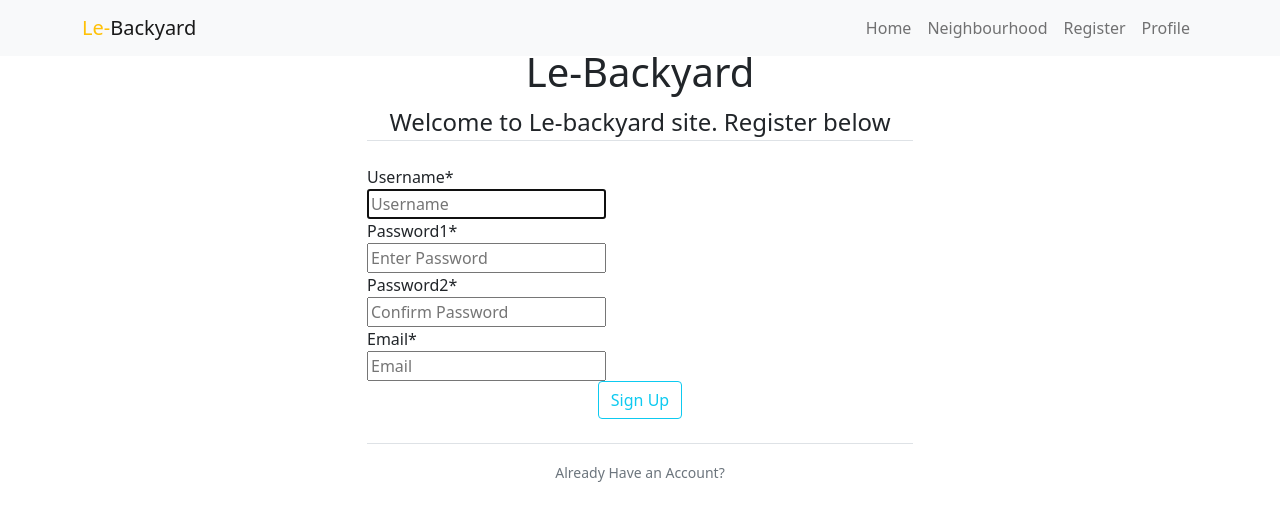
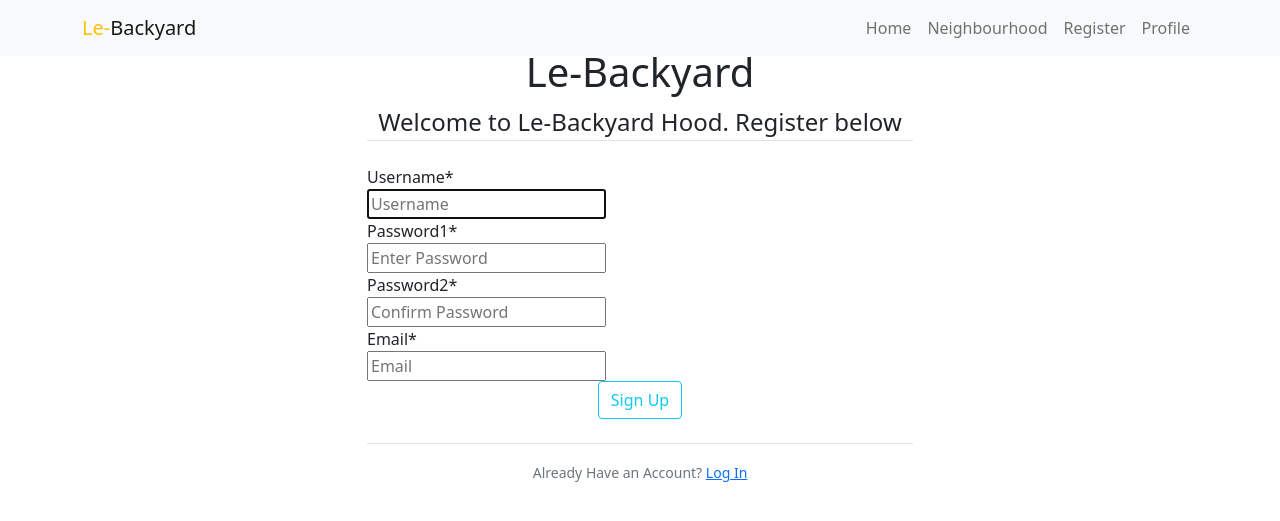
Before and after one commit to Cencious/Le_backyard, a Django app: page /register/ in a window 1280 px wide. Shown: the top 521 px of the page. Run offline with Django 4.2, Linux system fonts and the light colour scheme; some libraries are stand-ins or nearby versions.

Commit message:
add the login redirect

```diff
--- a/neighbour/templates/registration/register.html
+++ b/neighbour/templates/registration/register.html
@@ -7,7 +7,7 @@
             <form method="POST">
                 {% csrf_token %}
                 <fieldset class="form-group">
-                    <legend class="border-bottom mb-4 text-center">Welcome to Le-backyard site. Register below </legend>
+                    <legend class="border-bottom mb-4 text-center">Welcome to Le-Backyard Hood. Register below </legend>
                     {{ form|crispy }}
                 </fieldset>
                 <div class="form-group text-center">
@@ -16,7 +16,7 @@
             </form><br>
             <div class="border-top pt-3 text-center">
                 <small class="text-muted">Already Have an Account?
-
+                        <a href="{% url 'login' %}">Log In</a>
                     </small>
             </div>
         </div>
```
